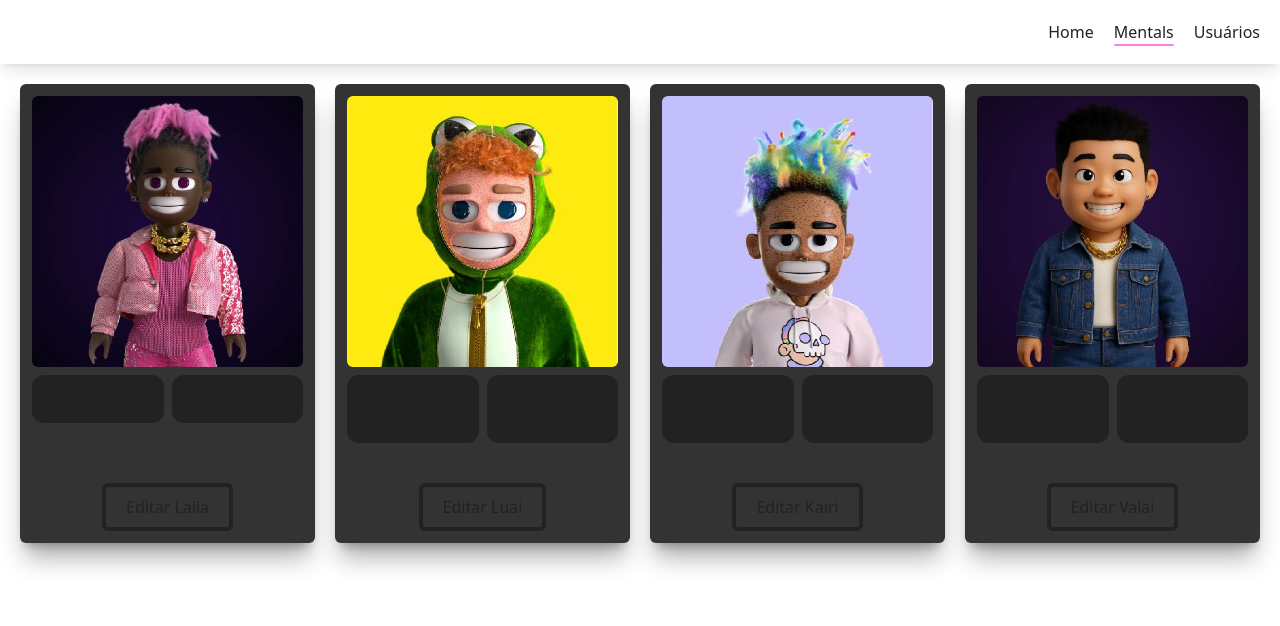
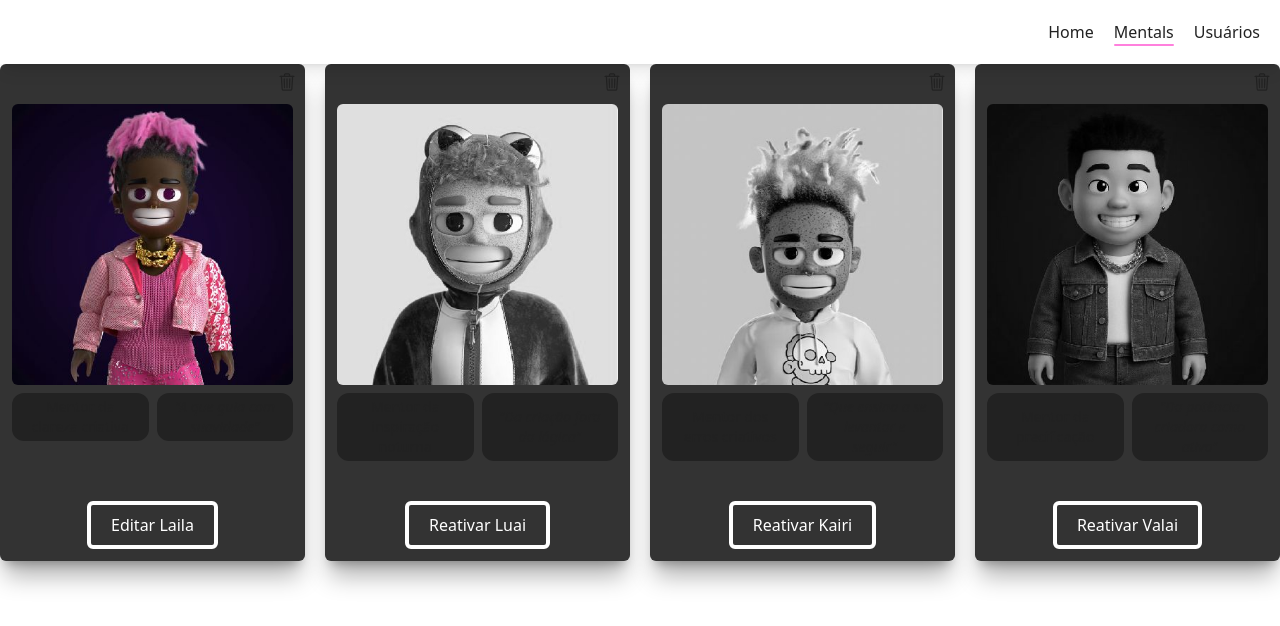
Before and after one commit to S2-Core/added-today-front, a Next.js app: page /mentals in a window 1280 px wide. Shown: the top 626 px of the page. Built offline with nearby package versions, Linux system fonts and the light colour scheme.

Commit message:
feat: exclusion buttons and desactivated mentals

```diff
--- a/package.json
+++ b/package.json
@@ -11,7 +11,8 @@
   "dependencies": {
     "next": "15.3.5",
     "react": "^19.0.0",
-    "react-dom": "^19.0.0"
+    "react-dom": "^19.0.0",
+    "react-icons": "^5.5.0"
   },
   "devDependencies": {
     "@tailwindcss/postcss": "^4",
--- a/src/app/mentals/page.tsx
+++ b/src/app/mentals/page.tsx
@@ -8,15 +8,15 @@ import { mentals } from "@/mocks/mentals.mock";
 const Mentals = () => {
   return (
     <Container Tag={"main"}>
-      <ul className="grid grid-cols-1 sm:grid-cols-2 md:grid-cols-4 gap-5">
-        {mentals.map(({ id, image, properties, title, active }) => (
+      <ul className="grid grid-cols-1 sm:grid-cols-2 md:grid-cols-3 xl:grid-cols-4 gap-5">
+        {mentals.map(({ id, image, properties, title, isActive }) => (
           <Card
             key={`${title}-${id}`}
             image={image}
             properties={properties}
             title={title}
             link={`/mentals/${id}`}
-            active={active}
+            isActive={isActive}
           />
         ))}
       </ul>
--- a/src/components/card/index.tsx
+++ b/src/components/card/index.tsx
@@ -3,7 +3,7 @@
 import { ReactNode } from "react";
 import Link from "next/link";
 import Image from "next/image";
-import { useRouter } from "next/router";
+import { IoTrashOutline } from "react-icons/io5";
 
 interface IProps {
   children?: ReactNode;
@@ -11,7 +11,7 @@ interface IProps {
   title: string;
   image: string;
   properties: string[];
-  active?: boolean;
+  isActive: boolean;
 }
 
 const Card = ({
@@ -20,21 +20,38 @@ const Card = ({
   title,
   image,
   properties,
-  active = true,
+  isActive,
 }: IProps) => {
   return (
     <Link
-      href={link}
-      title={`Editar ${title}`}
-      className="flex flex-col items-center gap-10 justify-between w-full bg-gray-2 rounded-md p-3 cursor-pointer shadow-xl/30"
+      href={!isActive ? "" : link}
+      title={isActive ? `Editar ${title}` : title}
+      onClick={(e) => {
+        if (!isActive) e.preventDefault();
+      }}
+      tabIndex={-1}
+      className={`relative flex flex-col items-center gap-10 justify-between w-full bg-gray-2 rounded-md p-3 pt-10 ${isActive ? "cursor-pointer" : "cursor-default"} shadow-xl/30 select-none overflow-hidden`}
     >
+      <button
+        title={isActive ? `Desativar ${title}` : `Excluir ${title}`}
+        onClick={(e) => {
+          e.preventDefault();
+        }}
+        tabIndex={-1}
+        className="absolute top-[3px] right-[3px] p-[5px] hover:bg-gray-3 cursor-pointer transition-all duration-300 rounded-md"
+      >
+        <IoTrashOutline className="text-xl" />
+      </button>
+
       <div className="flex flex-col gap-2 w-full">
         <figure className="relative w-full overflow-hidden rounded-md aspect-square">
           <Image
             src={image}
             alt={`${title} Image`}
             fill
-            className="object-cover object-center"
+            priority
+            sizes="(max-width: 768px) 100vw, (max-width: 1200px) 50vw, 33vw"
+            className={`object-cover object-center${!isActive ? " grayscale" : ""}`}
           />
 
           <figcaption className="hidden">{`${title} Image`}</figcaption>
@@ -52,8 +69,11 @@ const Card = ({
         </ol>
       </div>
 
-      <button className="w-full md:w-fit py-2 px-5 border-4 border-light text-light rounded-md hover:border-secondary hover:text-secondary cursor-pointer transition-all duration-300">
-        Editar {title}
+      <button
+        tabIndex={-1}
+        className="w-full md:w-fit py-2 px-5 border-4  hover:text-secondary hover:border-secondary border-light text-light rounded-md cursor-pointer transition-all duration-300"
+      >
+        {isActive ? `Editar ${title}` : `Reativar ${title}`}
       </button>
 
       {children}
--- a/src/components/container/index.tsx
+++ b/src/components/container/index.tsx
@@ -10,7 +10,7 @@ interface IProps extends HTMLAttributes<ElementType> {
 const Container = ({ Tag, children, className, ...rest }: IProps) => {
   return (
     <Tag
-      className={`container mx-auto p-5 h-main${className ? ` ${className}` : ""}`}
+      className={`container mx-auto p-5${className ? ` ${className}` : ""}`}
       {...rest}
     >
       {children}
--- a/src/mocks/mentals.mock.ts
+++ b/src/mocks/mentals.mock.ts
@@ -4,14 +4,14 @@ export const mentals = [
     image: "/mentals/laila.jpg",
     title: "Laila",
     properties: ["Mentor da clareza criativa", '"A que guia com suavidade”'],
-    active: true,
+    isActive: true,
   },
   {
     id: "2",
     image: "/mentals/luai.jpg",
     title: "Luai",
     properties: ["Mentor da inspiração noturna", '"Da criação fora da lógica"'],
-    active: false,
+    isActive: false,
   },
   {
     id: "3",
@@ -21,13 +21,13 @@ export const mentals = [
       "Mentor dos erros criativos",
       '"Que ensina a se levantar e seguir"',
     ],
-    active: false,
+    isActive: false,
   },
   {
     id: "4",
     image: "/mentals/valai.jpg",
     title: "Valai",
     properties: ["Mentor da precificação", '"Da potência criadora como ativo"'],
-    active: false,
+    isActive: false,
   },
 ];
--- a/src/styles/global.css
+++ b/src/styles/global.css
@@ -7,6 +7,7 @@
   --dark: #000;
   --gray-1: #222;
   --gray-2: #333;
+  --gray-3: #444;
   --primary: #ff1493;
   --secondary: #ff80dd;
 
@@ -23,12 +24,14 @@
 
 @theme inline {
   --spacing-header: var(--header);
-  --spacing-main: calc(100vh - var(--header));
 
   --color-background: var(--background);
   --color-foreground: var(--foreground);
+  --color-light: var(--light);
+  --color-dark: var(--dark);
   --color-gray-1: var(--gray-1);
   --color-gray-2: var(--gray-2);
+  --color-gray-3: var(--gray-3);
   --color-primary: var(--primary);
   --color-secondary: var(--secondary);
 }
```
Also changed, not shown: 1 other file (tests, documents, lock files or other folders).
